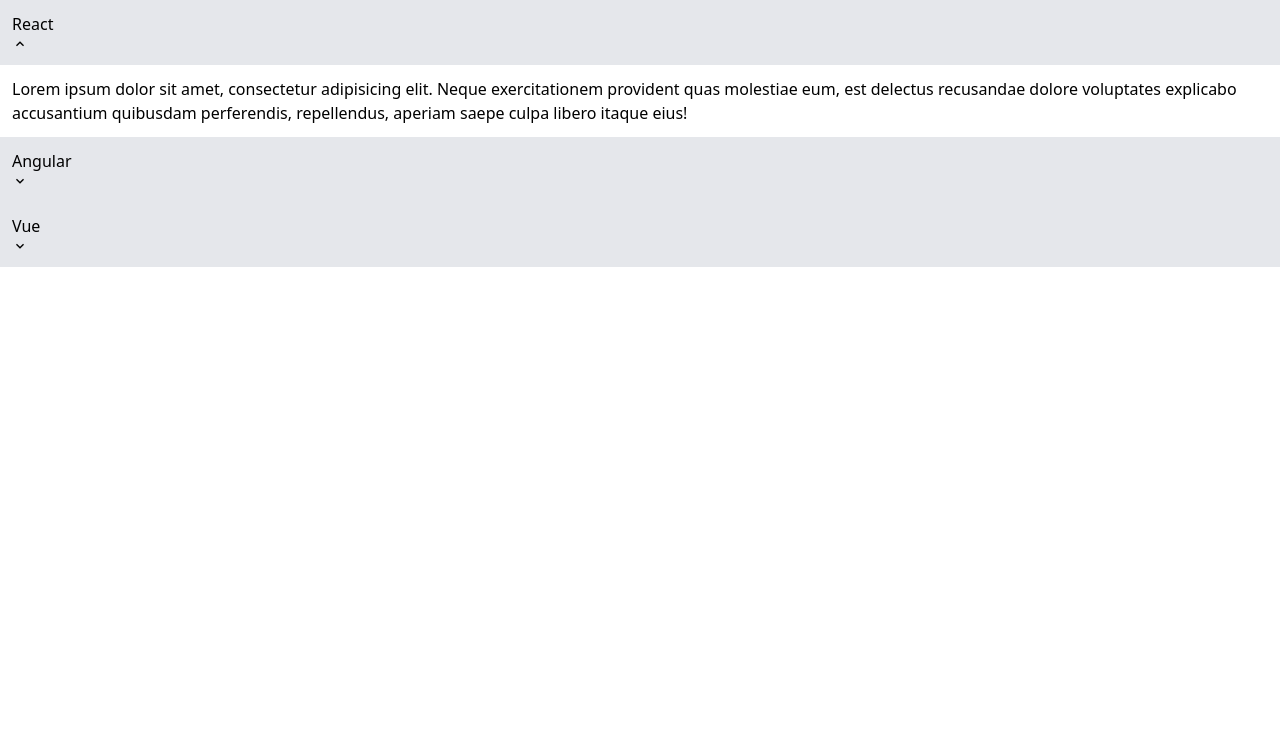
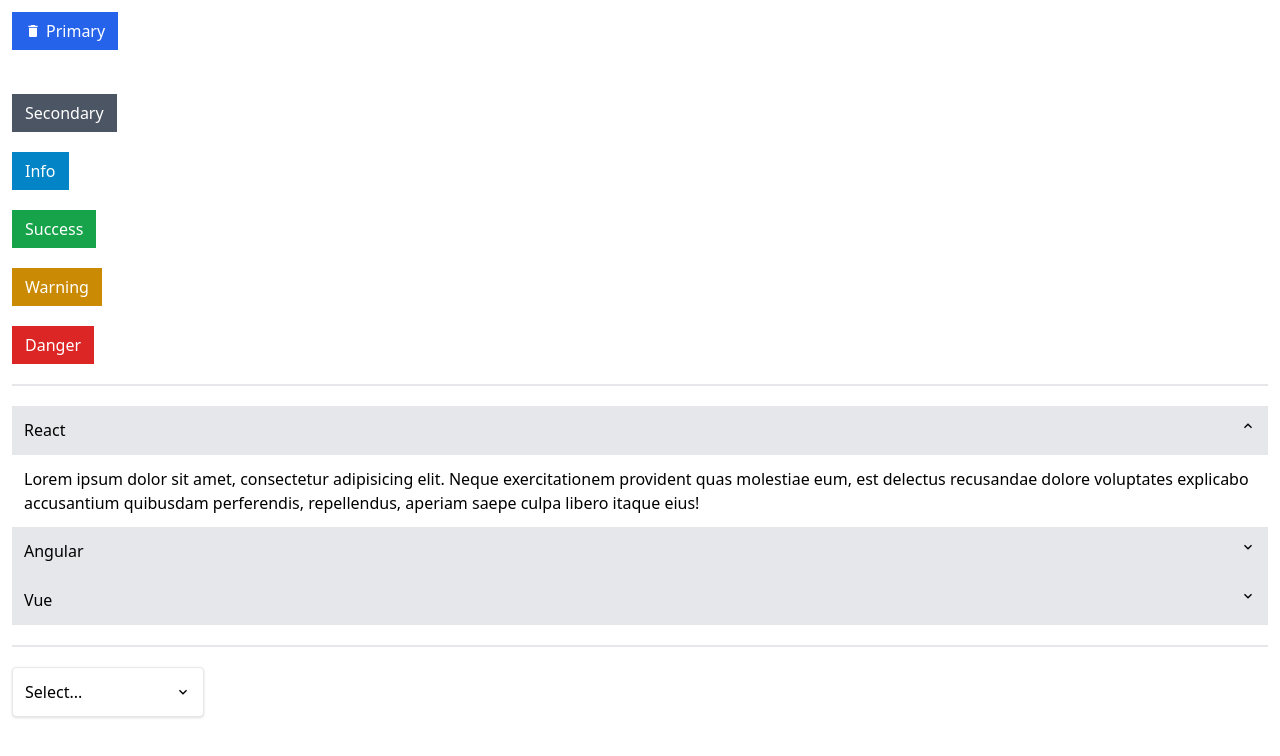
Before and after one commit to cjrojasb/personal-ui, a React (Create React App) app: page / in a window 1280 px wide. Shown: the top 756 px of the page. Built offline with nearby package versions, Linux system fonts and the light colour scheme.

Commit message:
feat: was implemented dropdown, panel and divider reusable component

```diff
--- a/src/App.tsx
+++ b/src/App.tsx
@@ -1,27 +1,20 @@
 import Accordion from "components/shared/Accordion";
 import "./index.css";
 import ButtonsPage from "components/pages/ButtonsPage";
-
-const ITEMS_ACCORDION = [
-  {
-    label: "React",
-    content:
-      "Lorem ipsum dolor sit amet, consectetur adipisicing elit. Neque exercitationem provident quas molestiae eum, est delectus recusandae dolore voluptates explicabo accusantium quibusdam perferendis, repellendus, aperiam saepe culpa libero itaque eius!",
-  },
-  {
-    label: "Angular",
-    content:
-      "Lorem ipsum dolor sit amet, consectetur adipisicing elit. Neque exercitationem provident quas molestiae eum, est delectus recusandae dolore voluptates explicabo accusantium quibusdam perferendis, repellendus, aperiam saepe culpa libero itaque eius!",
-  },
-  {
-    label: "Vue",
-    content:
-      "Lorem ipsum dolor sit amet, consectetur adipisicing elit. Neque exercitationem provident quas molestiae eum, est delectus recusandae dolore voluptates explicabo accusantium quibusdam perferendis, repellendus, aperiam saepe culpa libero itaque eius!",
-  },
-];
+import AccordionPage from "components/pages/AccordionPage";
+import DropdownPage from "components/pages/DropdownPage";
+import Divider from "components/shared/Divider";
 
 function App() {
-  return <Accordion items={ITEMS_ACCORDION} />;
+  return (
+    <div className="p-3 flex flex-col gap-5">
+      <ButtonsPage />
+      <Divider />
+      <AccordionPage />
+      <Divider />
+      <DropdownPage />
+    </div>
+  );
 }
 
 export default App;
--- /dev/null
+++ b/src/components/pages/AccordionPage.tsx
@@ -0,0 +1,8 @@
+import { ITEMS_ACCORDION } from "constants/accordions";
+import Accordion from "components/shared/Accordion";
+
+function AccordionPage() {
+  return <Accordion items={ITEMS_ACCORDION} />;
+}
+
+export default AccordionPage;
--- /dev/null
+++ b/src/components/pages/DropdownPage.tsx
@@ -0,0 +1,19 @@
+import { DROPDOWN_OPTIONS } from "constants/dropdowns";
+import { useState } from "react";
+import Dropdown from "components/shared/Dropdown";
+
+function DropdownPage() {
+  const [selection, setSelection] = useState<string | null>(null);
+
+  const handleSelect = (value: string) => setSelection(value);
+
+  return (
+    <Dropdown
+      options={DROPDOWN_OPTIONS}
+      value={selection}
+      onChange={handleSelect}
+    />
+  );
+}
+
+export default DropdownPage;
--- a/src/components/shared/Accordion.tsx
+++ b/src/components/shared/Accordion.tsx
@@ -1,5 +1,5 @@
-import useExpanded from 'hooks/useExpanded';
-import { MdExpandLess, MdExpandMore } from 'react-icons/md';
+import useExpanded from "hooks/useExpanded";
+import { MdExpandLess, MdExpandMore } from "react-icons/md";
 
 export interface AccordionProps {
   items: any[];
@@ -12,12 +12,12 @@
     <div key={`${label}_${index}`}>
       <div
         onClick={() => handleExpand(index)}
-        className='p-3 bg-gray-200 border-b cursor-pointer justify-between'
+        className="flex p-3 bg-gray-200 border-b cursor-pointer justify-between"
       >
         {label}
         <span>{isExpanded(index) ? <MdExpandLess /> : <MdExpandMore />}</span>
       </div>
-      {isExpanded(index) && <div className='p-3 transition-all'>{content}</div>}
+      {isExpanded(index) && <div className="p-3 transition-all">{content}</div>}
     </div>
   ));
 
--- /dev/null
+++ b/src/components/shared/Divider.tsx
@@ -0,0 +1,5 @@
+function Divider() {
+  return <hr className="border-b" />;
+}
+
+export default Divider;
--- /dev/null
+++ b/src/components/shared/Dropdown.tsx
@@ -0,0 +1,41 @@
+import { DropdownProps } from "interfaces/dropdownProps";
+import { MdExpandLess, MdExpandMore } from "react-icons/md";
+import { useState } from "react";
+import Panel from "./Panel";
+
+function Dropdown({ options, value, onChange }: DropdownProps) {
+  const [isOpen, setIsOpen] = useState<boolean>(false);
+
+  const handleOpen = () => setIsOpen(!isOpen);
+
+  const handleSelectOption = (value: string) => {
+    onChange(value);
+    handleOpen();
+  };
+  return (
+    <div className="w-48 relative">
+      <Panel
+        className="flex justify-between items-center cursor-pointer"
+        onClick={handleOpen}
+      >
+        {value || "Select..."}
+        <span>{isOpen ? <MdExpandLess /> : <MdExpandMore />}</span>
+      </Panel>
+      {isOpen && (
+        <Panel className="absolute top-full">
+          {options.map(({ value, label }) => (
+            <div
+              className="hover:bg-sky-100 rounded cursor-pointer p-2 capitalize"
+              onClick={() => handleSelectOption(value)}
+              key={value}
+            >
+              {label}
+            </div>
+          ))}
+        </Panel>
+      )}
+    </div>
+  );
+}
+
+export default Dropdown;
--- /dev/null
+++ b/src/components/shared/Panel.tsx
@@ -0,0 +1,17 @@
+import classNames from "classnames";
+import { PanelProps } from "interfaces/panelProps";
+
+function Panel({ children, ...rest }: PanelProps) {
+  const customClassName = classNames(
+    "border rounded p-3 shadow bg-white w-full",
+    rest.className
+  );
+
+  return (
+    <div {...rest} className={customClassName}>
+      {children}
+    </div>
+  );
+}
+
+export default Panel;
--- /dev/null
+++ b/src/constants/accordions.ts
@@ -0,0 +1,19 @@
+const ITEMS_ACCORDION = [
+  {
+    label: "React",
+    content:
+      "Lorem ipsum dolor sit amet, consectetur adipisicing elit. Neque exercitationem provident quas molestiae eum, est delectus recusandae dolore voluptates explicabo accusantium quibusdam perferendis, repellendus, aperiam saepe culpa libero itaque eius!",
+  },
+  {
+    label: "Angular",
+    content:
+      "Lorem ipsum dolor sit amet, consectetur adipisicing elit. Neque exercitationem provident quas molestiae eum, est delectus recusandae dolore voluptates explicabo accusantium quibusdam perferendis, repellendus, aperiam saepe culpa libero itaque eius!",
+  },
+  {
+    label: "Vue",
+    content:
+      "Lorem ipsum dolor sit amet, consectetur adipisicing elit. Neque exercitationem provident quas molestiae eum, est delectus recusandae dolore voluptates explicabo accusantium quibusdam perferendis, repellendus, aperiam saepe culpa libero itaque eius!",
+  },
+];
+
+export { ITEMS_ACCORDION };
--- /dev/null
+++ b/src/constants/dropdowns.ts
@@ -0,0 +1,16 @@
+const DROPDOWN_OPTIONS = [
+  {
+    label: "red",
+    value: "red",
+  },
+  {
+    label: "blue",
+    value: "blue",
+  },
+  {
+    label: "green",
+    value: "green",
+  },
+];
+
+export { DROPDOWN_OPTIONS };
--- /dev/null
+++ b/src/interfaces/dropdownProps.ts
@@ -0,0 +1,5 @@
+export interface DropdownProps {
+  options: any[];
+  value: string | null;
+  onChange: (value: string) => void;
+}
--- /dev/null
+++ b/src/interfaces/panelProps.ts
@@ -0,0 +1,5 @@
+import { ComponentPropsWithoutRef } from "react";
+
+export interface PanelProps extends ComponentPropsWithoutRef<"div"> {
+  children: React.ReactNode;
+}
```
